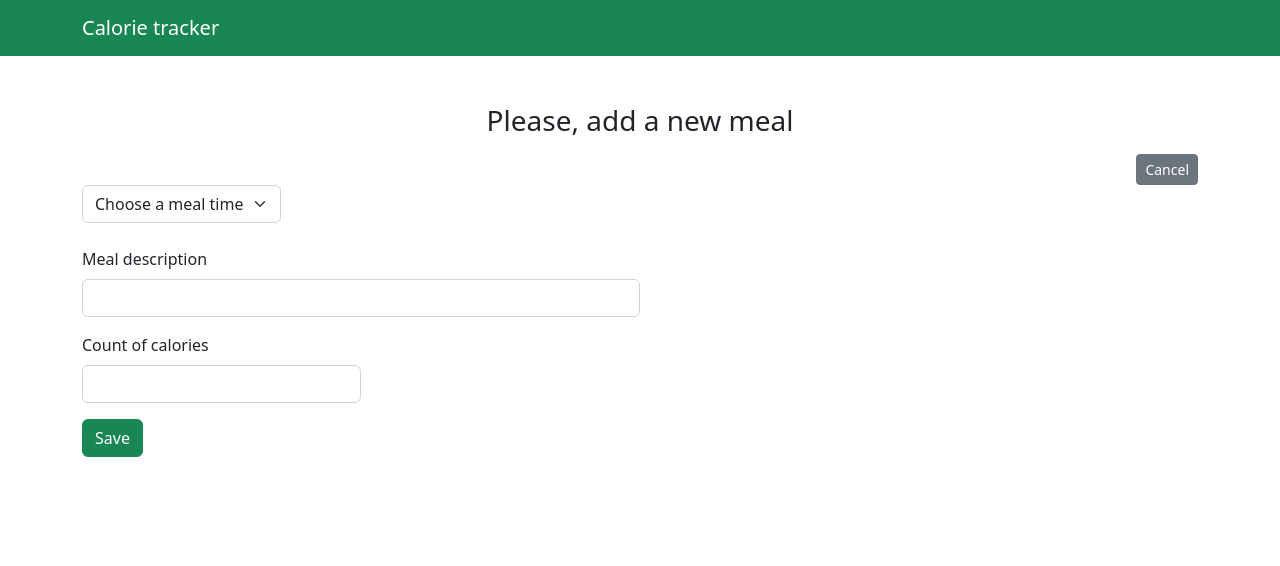
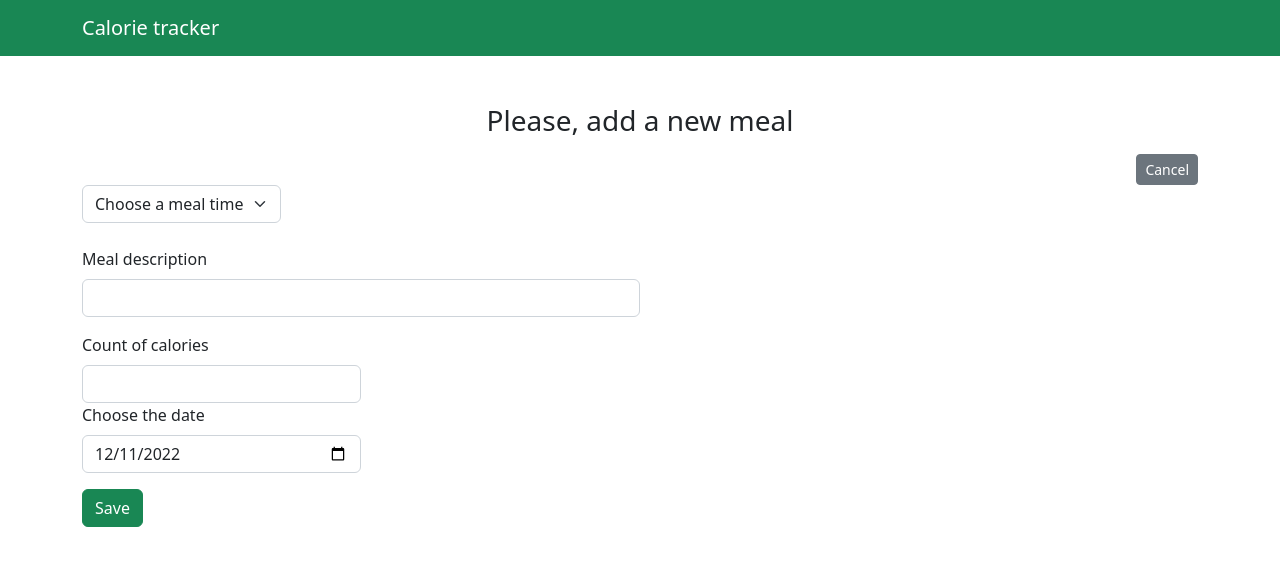
Before and after one commit to emmarrat/homework-66, a React (Create React App) app: page /add-new-meal in a window 1280 px wide. Shown: the top 566 px of the page. Built offline with nearby package versions, Linux system fonts and the light colour scheme.

Commit message:
Bonus task completed
Input type date added to the form, today's date will be shown in the input, totalCalories will calculate only today's meals and meals in the list will be sorted by date.

```diff
--- a/src/App.tsx
+++ b/src/App.tsx
@@ -14,13 +14,19 @@ function App() {
   const [loading, setLoading] = useState(false);
   const [totalCalories, setTotalCalories] = useState<number>(0);
 
-   const getTotalCalories = useCallback( (meals: MealType[]) => {
-     const total =  meals.reduce((acc, meal) => {
-       return acc + meal.calories;
-     }, 0);
+  const getTotalCalories = useCallback((meals: MealType[]) => {
+    const now = new Date().toLocaleDateString('en-CA');
+    const total = meals.reduce((acc, meal) => {
+      if (meal.date === now) {
+        return acc + meal.calories;
+      } else {
+        return acc
+      }
+    }, 0);
 
-     setTotalCalories(total);
-   }, []);
+    setTotalCalories(total);
+  }, []);
+
 
   const fetchMeals = useCallback(async () => {
     try {
@@ -38,15 +44,21 @@ function App() {
           }
         });
         getTotalCalories(newMeals);
+        const sortedMeals = newMeals.sort(function (a, b) {
+          return Date.parse(b.date) - Date.parse(a.date);
+        });
+        setMeals(sortedMeals);
+      } else {
+        setMeals(newMeals);
       }
-      setMeals(newMeals);
+
     } finally {
       setLoading(false);
     }
   }, [getTotalCalories]);
 
   useEffect(() => {
-    if(location.pathname === "/") {
+    if (location.pathname === "/") {
       void fetchMeals();
     }
   }, [fetchMeals, location]);
--- a/src/components/FormCalories/FormCalories.tsx
+++ b/src/components/FormCalories/FormCalories.tsx
@@ -9,13 +9,14 @@ interface Props {
   editingMeal?: MealOnClientSide;
 }
 
-
 const FormCalories: React.FC<Props> = ({onSubmit, loading, editingMeal}) => {
   const navigate = useNavigate();
+  const today = new Date();
   const [meal, setMeal] = useState<MealOnClientSide>(editingMeal ? editingMeal : {
     time: '',
     descr: '',
     calories: '',
+    date: today.toLocaleDateString('en-CA'),
   });
 
   const onChangeForm = (e: React.ChangeEvent<HTMLInputElement | HTMLSelectElement>) => {
@@ -83,6 +84,19 @@ const FormCalories: React.FC<Props> = ({onSubmit, loading, editingMeal}) => {
             required
           />
         </div>
+        <div className="form-group w-25">
+          <label className="form-label">Choose the date</label>
+          <input
+            disabled={loading}
+            onChange={onChangeForm}
+            name="date"
+            type="date"
+            className="form-control"
+            value={meal.date}
+            placeholder="dd-mm-yyyy"
+            required
+          />
+        </div>
         <div className="form-group mt-3">
           <button disabled={loading} className="btn btn-success">
             {loading && <ButtonSpinner/>}
--- a/src/components/MealCard/MealCard.tsx
+++ b/src/components/MealCard/MealCard.tsx
@@ -15,6 +15,7 @@ const MealCard: React.FC<Props> = ({meal, onDelete, deleteLoading}) => {
         <div>
           <h5 className="card-title">{meal.time}</h5>
           <p className="card-text">{meal.descr}</p>
+          <p className="card-text">{meal.date}</p>
         </div>
         <div className="d-flex justify-content-between align-items-center w-25">
           <p className="card-text m-0">{meal.calories} kcal</p>
--- a/src/containers/Home/Home.tsx
+++ b/src/containers/Home/Home.tsx
@@ -27,21 +27,33 @@ const Home: React.FC<Props> = ({meals, loading, totalCalories, fetchMeals}) => {
     }
   };
 
+  let content = (
+    <div className="mt-5 d-flex flex-column align-items-center">
+      {meals.map(meal => (
+        <MealCard meal={meal} key={meal.id} deleteLoading={deleting} onDelete={() => deleteMeal(meal.id)}/>
+      ))}
+    </div>
+  );
+
+  if(meals.length === 0) {
+    content = (
+      <>
+        <h3 className="text-center mt-5">List of meals is empty...</h3>
+      </>
+    )
+  }
+
   return (
     <>
       {loading ? <Spinner/> : (
         <>
           <div className="d-flex justify-content-between">
             <div>
-              Total calories: <b> {totalCalories} kcal</b>
+              <h3>Total calories for today: <b> {totalCalories} kcal</b></h3>
             </div>
             <AddMealButton/>
           </div>
-          <div className="mt-5 d-flex flex-column align-items-center">
-            {meals.map(meal => (
-              <MealCard meal={meal} key={meal.id} deleteLoading={deleting} onDelete={() => deleteMeal(meal.id)}/>
-            ))}
-          </div>
+          {content}
         </>
       )}
     </>
--- a/src/types.d.ts
+++ b/src/types.d.ts
@@ -2,6 +2,7 @@ export interface MealTypeApi {
   time: string;
   descr: string;
   calories: number;
+  date: string;
 }
 
 export interface MealsListApi {
@@ -16,4 +17,5 @@ export interface MealOnClientSide {
   time: string;
   descr: string;
   calories: string;
+  date: string;
 }
```
